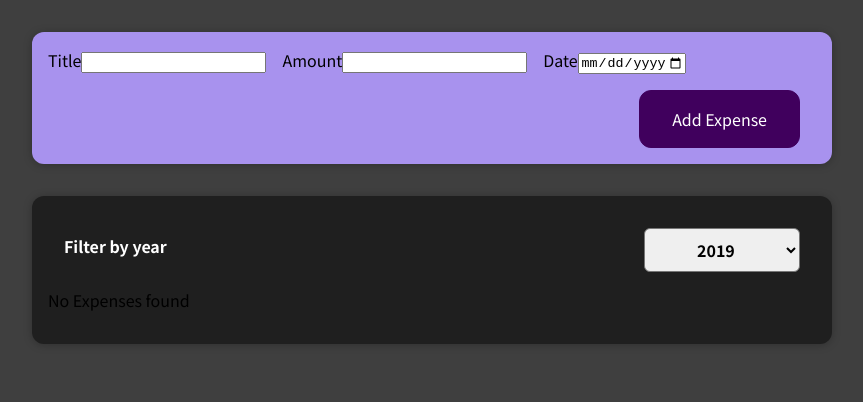
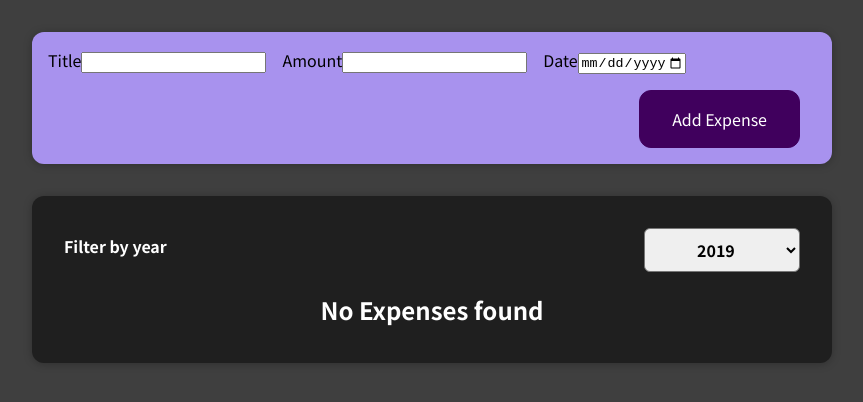
Before and after one commit to prateekS44/first-react-project, a React (Create React App) app: page / in a window 1280 px wide. Shown: the top 402 px of the page, without its empty margins (208-1071 px from the left). Built offline with nearby package versions, Linux system fonts and the light colour scheme.

Commit message:
Added a new component for expenses list which specifically handles the content to be displayed in the list area and returns jsx code according to the length of the given expenses array

```diff
--- a/src/components/Expenses/ExpenseItem.js
+++ b/src/components/Expenses/ExpenseItem.js
@@ -1,4 +1,4 @@
-import React from 'react';
+import React from "react";
 
 import "./ExpenseItem.css";
 import ExpenseDate from "./ExpenseDate";
@@ -8,6 +8,7 @@
   const { title, amount, date } = props;
 
   return (
+    <li>
       <Card className="expense-item">
         <ExpenseDate date={date} />
         <div className="expense-item__description">
@@ -15,7 +16,8 @@
           <div className="expense-item__price">${amount}</div>
         </div>
       </Card>
+    </li>
   );
-}
+};
 
 export default ExpenseItem;
--- a/src/components/Expenses/Expenses.js
+++ b/src/components/Expenses/Expenses.js
@@ -1,8 +1,8 @@
 import React, { useState } from "react";
 
 import "./Expenses.css";
-import ExpenseItem from "./ExpenseItem";
 import ExpenseFilter from "./ExpenseFilter";
+import ExpenseList from "./ExpensesList";
 import Card from "../UI/Card";
 
 const Expenses = (props) => {
@@ -17,19 +17,6 @@
     return expense.date.getFullYear().toString() === selectedExpenseYear;
   });
 
-  let expenseItemsContent = <p>No Expenses found</p>;
-
-  if (filteredExpenses.length > 0) {
-    expenseItemsContent = filteredExpenses.map((expense, index) => (
-      <ExpenseItem
-        key={expense.id}
-        title={expense.title}
-        amount={expense.amount}
-        date={expense.date}
-      />
-    ));
-  }
-
   return (
     <div>
       <Card className="expenses">
@@ -37,7 +24,7 @@
           filterValue={selectedExpenseYear}
           onFilterChange={filterChangeHandler}
         />
-        {expenseItemsContent}
+        <ExpenseList items={filteredExpenses} />
       </Card>
     </div>
   );
--- /dev/null
+++ b/src/components/Expenses/ExpensesList.css
@@ -0,0 +1,9 @@
+.expenses-list {
+  list-style: none;
+  padding: 0;
+}
+
+.expenses-list__fallback {
+  color: white;
+  text-align: center;
+}
--- /dev/null
+++ b/src/components/Expenses/ExpensesList.js
@@ -0,0 +1,25 @@
+import React from "react";
+
+import ExpenseItem from "./ExpenseItem";
+import "./ExpensesList.css";
+
+const ExpenseList = (props) => {
+  if (props.items.length === 0) {
+    return <h2 className="expenses-list__fallback">No Expenses found</h2>;
+  }
+
+  return (
+    <ul className="expenses-list">
+      {props.items.map((expense, index) => (
+        <ExpenseItem
+          key={expense.id}
+          title={expense.title}
+          amount={expense.amount}
+          date={expense.date}
+        />
+      ))}
+    </ul>
+  );
+};
+
+export default ExpenseList;
```
Also changed, not shown: 1 other file (tests, documents, lock files or other folders). Lines whose indentation alone changed are shown as unchanged.
